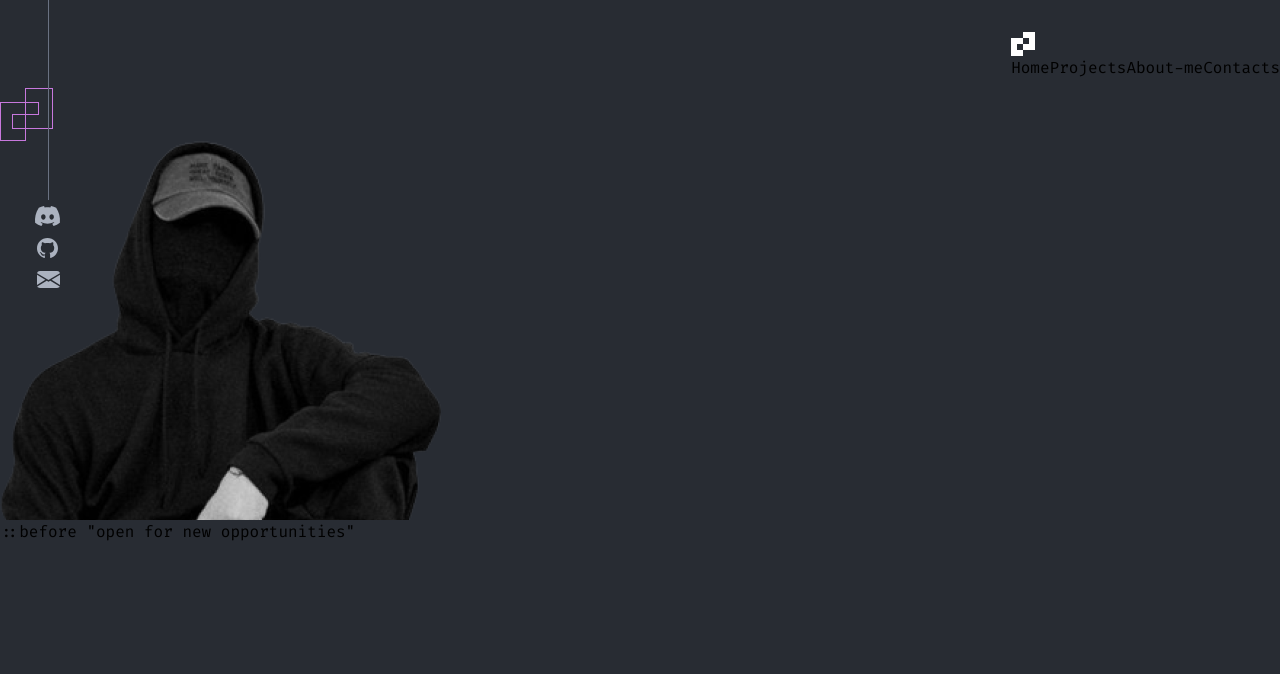
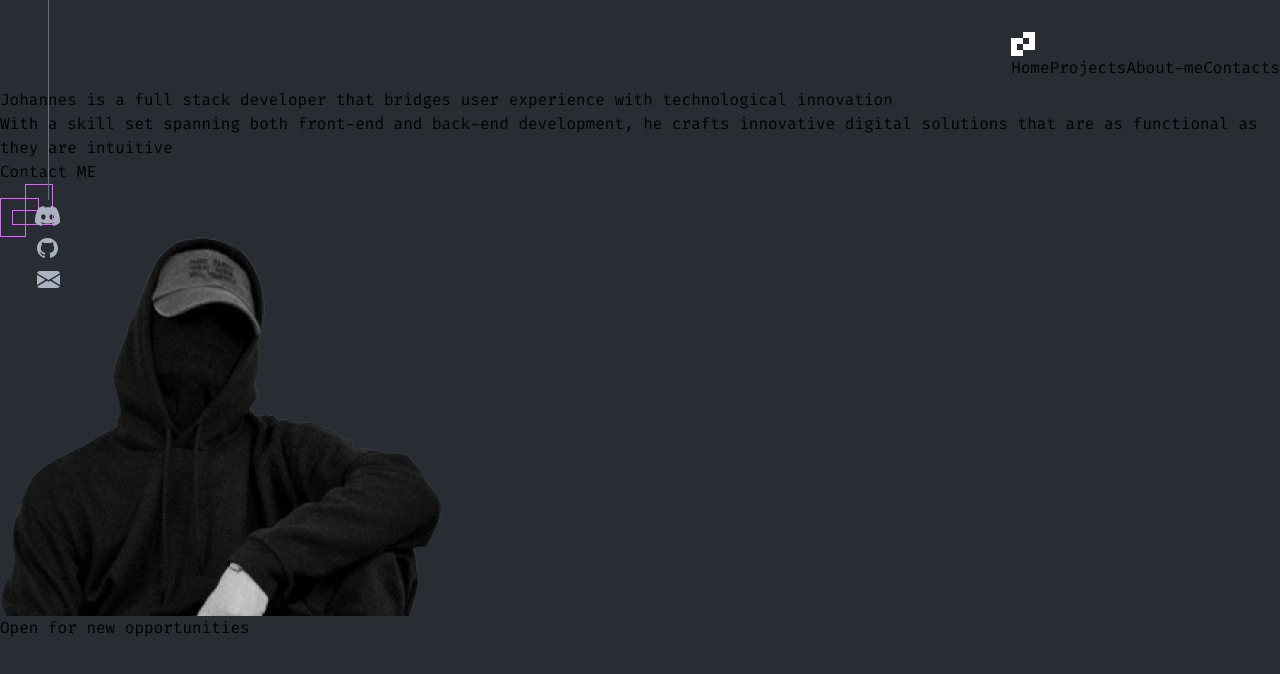
Before and after one commit to johannes-code/portfolio_v2, a React (Vite) app: page / in a window 1280 px wide. Shown: the top 674 px of the page. Built offline with nearby package versions, Linux system fonts and the light colour scheme.

Commit message:
populated the hero section

```diff
--- a/src/components/hero/hero.jsx
+++ b/src/components/hero/hero.jsx
@@ -1,17 +1,21 @@
+import data from "/src/locales/en.json";
+
 export const Hero = () => {
+  const heroData = data.pages.home.hero;
+
   return (
     <section className="hero">
-      <div className="hero_section">
-        <h1 className="hero_title"></h1>
-        <div className="hero_description"></div>
-        {/* <a className button button_primary href="#contacts">
-          Contact ME
-        </a> */}
-      </div>
-      <div className="hero_illustrations">
-        <img src="/logo-outline.svg" alt="" className="hero_logo" />
-        <img src="/hero.png" alt="Johannes" className="hero_image" />
-        <div className="hero_status">::before "open for new opportunities"</div>
+      <div className="hero-section">
+        <h1 dangerouslySetInnerHTML={{ __html: heroData.title }}></h1>
+        <div className="hero-description">{heroData.description}</div>
+        <a className="button button-primary" href="#contacts">
+          {heroData.button}
+        </a>
+        <div className="hero-illustrations">
+          <img src="/logo-outline.svg" alt="" className="hero-logo" />
+          <img src="/hero.png" alt="Johannes" className="hero-image" />
+          <div className="hero-status">{heroData.status}</div>
+        </div>
       </div>
     </section>
   );
```
